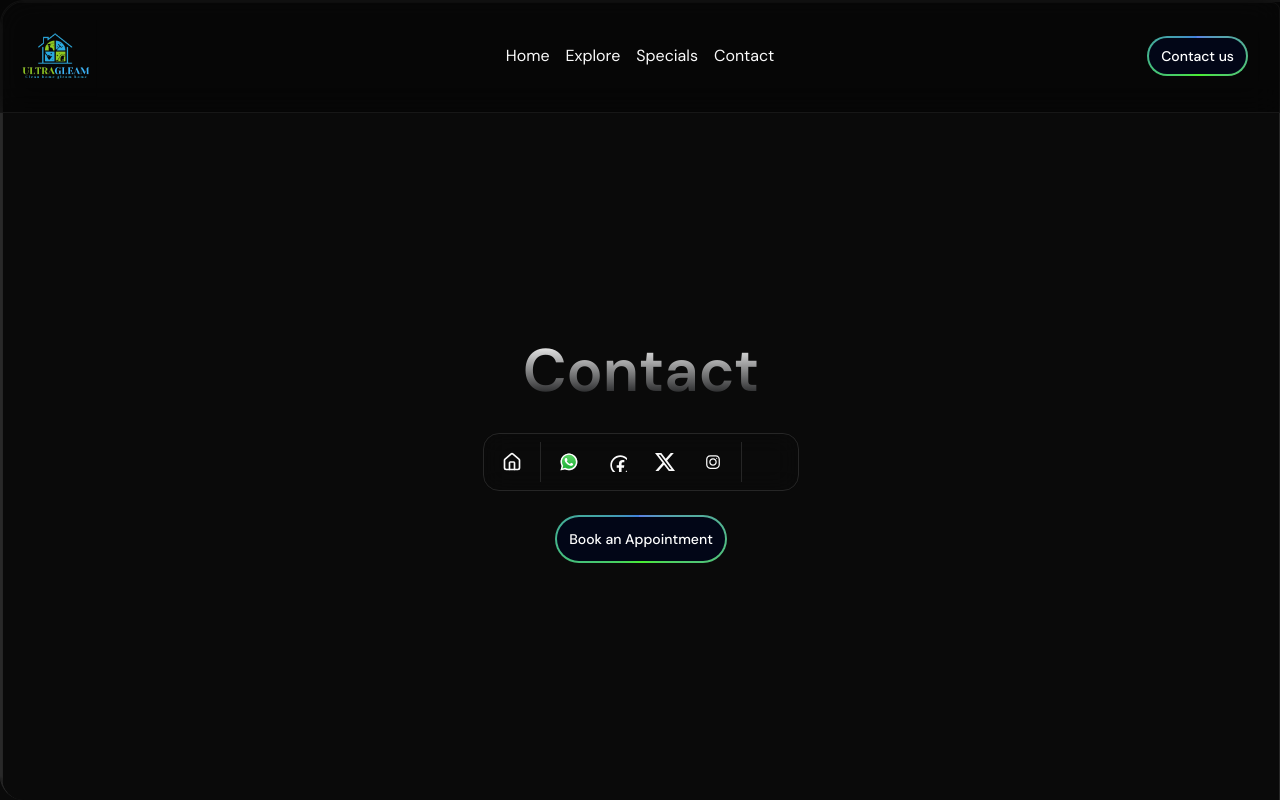
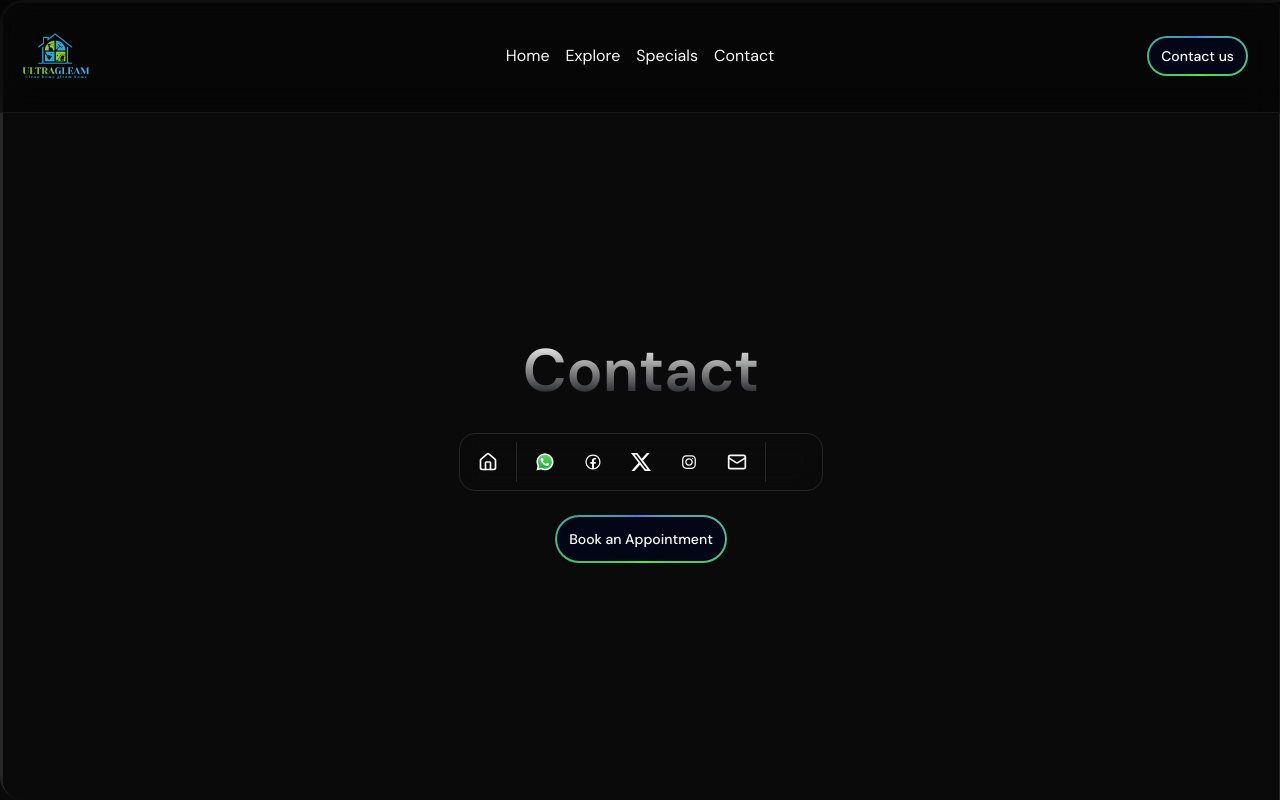
Before and after one commit to bhavishya2324/ultragleam4, a Next.js app: page /contact in a window 1280 px wide. Built offline with nearby package versions, Linux system fonts and the light colour scheme.

Commit message:
Update docs.tsx

```diff
--- a/src/components/global/docs.tsx
+++ b/src/components/global/docs.tsx
@@ -22,7 +22,7 @@ const Icons = {
   calendar: (props: IconProps) => <CalendarIcon {...props} />,
   email: (props: IconProps) => <MailIcon {...props} />,
   facebook: (props: IconProps) => (
-    <svg viewBox="0 0 24 24"
+    <svg viewBox="0 0 32 32"
 
       xmlns="http://www.w3.org/2000/svg" {...props}>
       <title>Facebook</title>
@@ -145,6 +145,11 @@ const DATA = {
         url: "https://www.instagram.com/ultragleamindiapvt.ltd/",
         icon: Icons.instagram,
       },
+        email: {
+        name: "Send mail",
+        url: "https://www.instagram.com/ultragleamindiapvt.ltd/",
+        icon: Icons.email,
+      },
 
     },
   },
```
